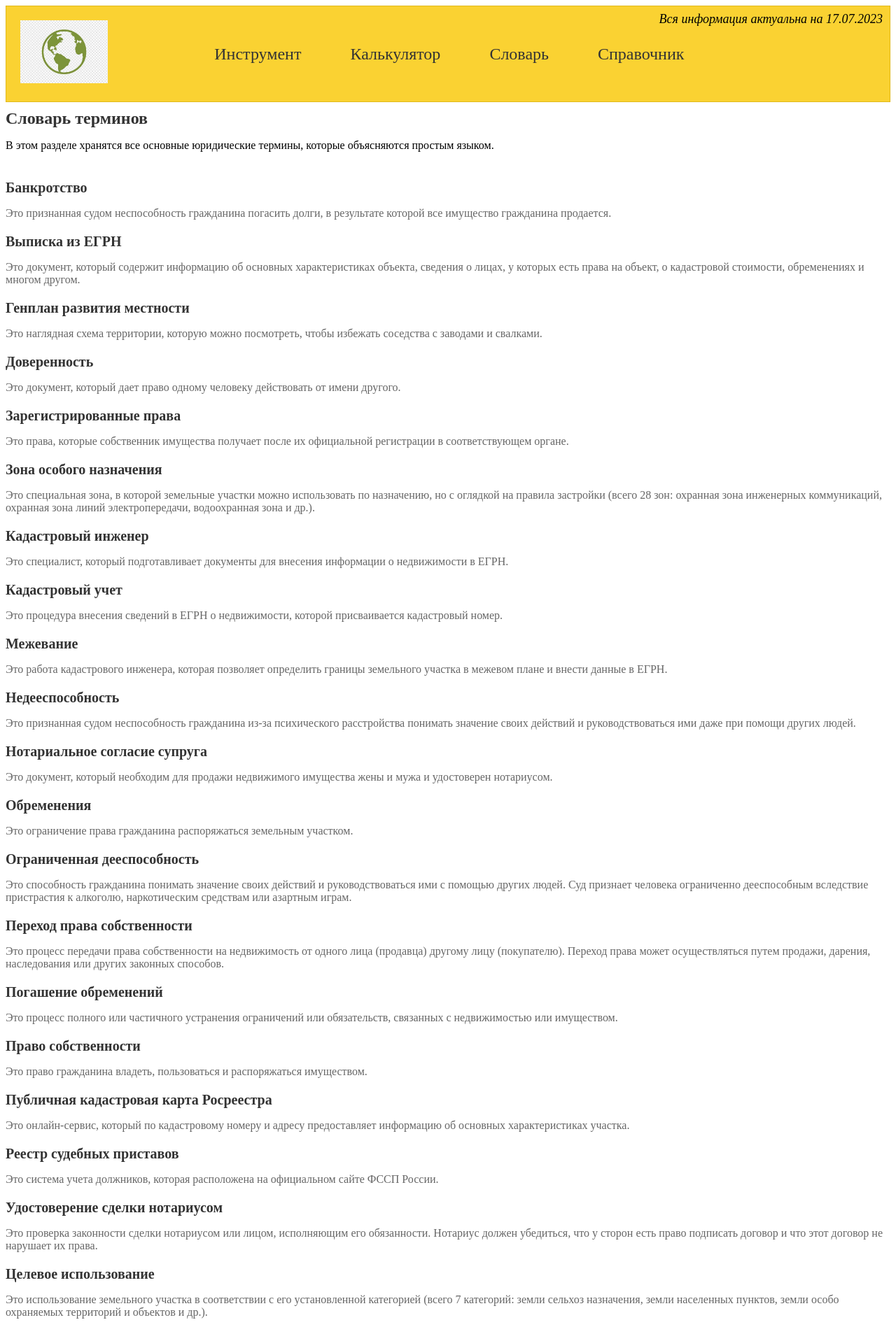
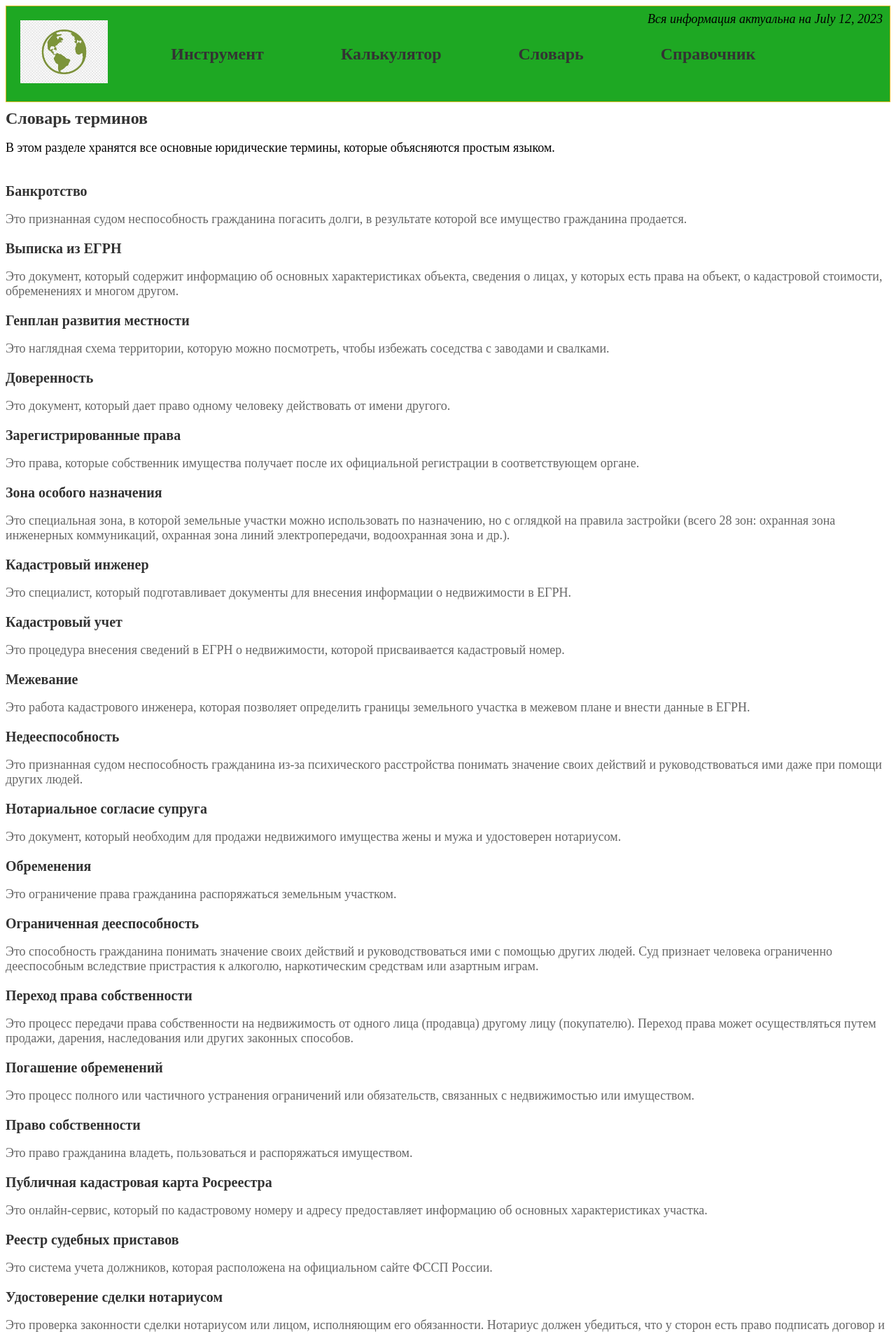
Before and after one commit to IvanTvardovsky/K_plus, a React (Create React App) app: page /dictionary in a window 1280 px wide. Shown: the top 1907 px of the page at 70% size. Built offline with nearby package versions, Linux system fonts and the light colour scheme.

Commit message:
color + font-size + link to handbook

```diff
--- a/src/components/links/handbookMaterials/glossary.js
+++ b/src/components/links/handbookMaterials/glossary.js
@@ -6,102 +6,118 @@ class Glossary extends React.Component {
          <div>
             <h1 className="title" id="glossaryTitle">Словарь терминов</h1>
 
-            <p id="afterGlossary">В этом разделе хранятся все основные юридические термины, которые объясняются простым
+            <p id="afterGlossary" className="bigger">В этом разделе хранятся все основные юридические термины, которые
+               объясняются простым
                языком.</p>
 
             <h2 className="term">Банкротство</h2>
-            <p className="definition">Это признанная судом неспособность гражданина погасить долги, в результате которой
+            <p className="definition bigger">Это признанная судом неспособность гражданина погасить долги, в результате
+               которой
                все имущество гражданина продается.</p>
 
             <h2 className="term">Выписка из ЕГРН</h2>
-            <p className="definition">Это документ, который содержит информацию об основных характеристиках объекта,
+            <p className="definition bigger">Это документ, который содержит информацию об основных характеристиках
+               объекта,
                сведения о лицах, у которых есть права на объект, о кадастровой стоимости, обременениях и многом
                другом.</p>
 
             <h2 className="term">Генплан развития местности</h2>
-            <p className="definition">Это наглядная схема территории, которую можно посмотреть, чтобы избежать соседства
+            <p className="definition bigger">Это наглядная схема территории, которую можно посмотреть, чтобы избежать
+               соседства
                с заводами и свалками.</p>
 
             <h2 className="term">Доверенность</h2>
-            <p className="definition">Это документ, который дает право одному человеку действовать от имени другого.</p>
+            <p className="definition bigger">Это документ, который дает право одному человеку действовать от имени
+               другого.</p>
 
             <h2 className="term">Зарегистрированные права</h2>
-            <p className="definition">Это права, которые собственник имущества получает после их официальной регистрации
+            <p className="definition bigger">Это права, которые собственник имущества получает после их официальной
+               регистрации
                в соответствующем органе.</p>
 
             <h2 className="term">Зона особого назначения</h2>
-            <p className="definition">Это специальная зона, в которой земельные участки можно использовать по
+            <p className="definition bigger">Это специальная зона, в которой земельные участки можно использовать по
                назначению, но с оглядкой на правила застройки (всего 28 зон: охранная зона инженерных коммуникаций,
                охранная зона линий электропередачи, водоохранная зона и др.).</p>
 
             <h2 className="term">Кадастровый инженер</h2>
-            <p className="definition">Это специалист, который подготавливает документы для внесения информации о
+            <p className="definition bigger">Это специалист, который подготавливает документы для внесения информации о
                недвижимости в ЕГРН.</p>
 
             <h2 className="term">Кадастровый учет</h2>
-            <p className="definition">Это процедура внесения сведений в ЕГРН о недвижимости, которой присваивается
+            <p className="definition bigger">Это процедура внесения сведений в ЕГРН о недвижимости, которой
+               присваивается
                кадастровый номер.</p>
 
             <h2 className="term">Межевание</h2>
-            <p className="definition">Это работа кадастрового инженера, которая позволяет определить границы земельного
+            <p className="definition bigger">Это работа кадастрового инженера, которая позволяет определить границы
+               земельного
                участка в межевом плане и внести данные в ЕГРН.</p>
 
             <h2 className="term">Недееспособность</h2>
-            <p className="definition">Это признанная судом неспособность гражданина из-за психического расстройства
+            <p className="definition bigger">Это признанная судом неспособность гражданина из-за психического
+               расстройства
                понимать значение своих действий и руководствоваться ими даже при помощи других людей.</p>
 
             <h2 className="term">Нотариальное согласие супруга</h2>
-            <p className="definition">Это документ, который необходим для продажи недвижимого имущества жены и мужа и
+            <p className="definition bigger">Это документ, который необходим для продажи недвижимого имущества жены и
+               мужа и
                удостоверен нотариусом.</p>
 
             <h2 className="term">Обременения</h2>
-            <p className="definition">Это ограничение права гражданина распоряжаться земельным участком.</p>
+            <p className="definition bigger">Это ограничение права гражданина распоряжаться земельным участком.</p>
 
             <h2 className="term">Ограниченная дееспособность</h2>
-            <p className="definition">Это способность гражданина понимать значение своих действий и руководствоваться
+            <p className="definition bigger">Это способность гражданина понимать значение своих действий и
+               руководствоваться
                ими с помощью других людей. Суд признает человека ограниченно дееспособным вследствие пристрастия к
                алкоголю, наркотическим средствам или азартным играм.</p>
 
             <h2 className="term">Переход права собственности</h2>
-            <p className="definition">Это процесс передачи права собственности на недвижимость от одного лица (продавца)
+            <p className="definition bigger">Это процесс передачи права собственности на недвижимость от одного лица
+               (продавца)
                другому лицу (покупателю). Переход права может осуществляться путем продажи, дарения, наследования или
                других законных способов.</p>
 
             <h2 className="term">Погашение обременений</h2>
-            <p className="definition">Это процесс полного или частичного устранения ограничений или обязательств,
+            <p className="definition bigger">Это процесс полного или частичного устранения ограничений или обязательств,
                связанных с недвижимостью или имуществом.</p>
 
             <h2 className="term">Право собственности</h2>
-            <p className="definition">Это право гражданина владеть, пользоваться и распоряжаться имуществом.</p>
+            <p className="definition bigger">Это право гражданина владеть, пользоваться и распоряжаться имуществом.</p>
 
             <h2 className="term">Публичная кадастровая карта Росреестра</h2>
-            <p className="definition">Это онлайн-сервис, который по кадастровому номеру и адресу предоставляет
+            <p className="definition bigger">Это онлайн-сервис, который по кадастровому номеру и адресу предоставляет
                информацию об основных характеристиках участка.</p>
 
             <h2 className="term">Реестр судебных приставов</h2>
-            <p className="definition">Это система учета должников, которая расположена на официальном сайте ФССП
+            <p className="definition bigger">Это система учета должников, которая расположена на официальном сайте ФССП
                России.</p>
 
             <h2 className="term">Удостоверение сделки нотариусом</h2>
-            <p className="definition">Это проверка законности сделки нотариусом или лицом, исполняющим его обязанности.
+            <p className="definition bigger">Это проверка законности сделки нотариусом или лицом, исполняющим его
+               обязанности.
                Нотариус должен убедиться, что у сторон есть право подписать договор и что этот договор не нарушает их
                права.</p>
 
             <h2 className="term">Целевое использование</h2>
-            <p className="definition">Это использование земельного участка в соответствии с его установленной категорией
+            <p className="definition bigger">Это использование земельного участка в соответствии с его установленной
+               категорией
                (всего 7 категорий: земли сельхоз назначения, земли населенных пунктов, земли особо охраняемых территорий
                и объектов и др.).</p>
 
             <h2 className="term">Экологическая ситуация</h2>
-            <p className="definition">Это состояние окружающей среды земельного участка, включая наличие полезных
+            <p className="definition bigger">Это состояние окружающей среды земельного участка, включая наличие полезных
                ископаемых, загрязняющих веществ в атмосферном воздухе, месторождений пресных подземных вод и др.</p>
 
             <h2 className="term">Экстремизм</h2>
-            <p className="definition">Это криминальное явление, направленное против основ конституционного строя и
+            <p className="definition bigger">Это криминальное явление, направленное против основ конституционного строя
+               и
                безопасности государства.</p>
 
             <h2 className="term">Юридическая история земельного участка</h2>
-            <p className="definition">Это хронологические сведения о количестве предыдущих сделок с земельным участком и
+            <p className="definition bigger">Это хронологические сведения о количестве предыдущих сделок с земельным
+               участком и
                временном интервале между ними.</p>
          </div>
       );
--- a/src/components/navbar.js
+++ b/src/components/navbar.js
@@ -1,35 +1,47 @@
 import React from "react";
-import {Link} from "react-router-dom";
+import { Link } from "react-router-dom";
 import logo from "../images/logo.webp";
 import Image from "./image";
 
 class Navbar extends React.Component {
+   getCurrentDate() {
+      const currentDate = new Date();
+      const options = {
+         year: "numeric",
+         month: "long",
+         day: "numeric",
+      };
+      return currentDate.toLocaleDateString(undefined, options);
+   }
+
    render() {
+      const currentDate = this.getCurrentDate();
+
       return (
          <div className="navbar">
             <div className="navbar-wrapper">
                <div className="navbar-logo">
                   <Link to="/">
-                     <Image image={logo}/>
+                     <Image image={logo} />
                   </Link>
                </div>
                <nav role="navigation" className="navbar-menu">
                   <ul role="list" className="navbar-menu-list">
                      <li>
-                        <Link to="/instrument">Инструмент</Link>
+                        <Link to="/instrument" className="highlight-link">Инструмент</Link>
                      </li>
                      <li>
-                        <Link to="/calculator">Калькулятор</Link>
+                        <Link to="/calculator" className="highlight-link">Калькулятор</Link>
                      </li>
                      <li>
-                        <Link to="/dictionary">Словарь</Link>
+                        <Link to="/dictionary" className="highlight-link">Словарь</Link>
                      </li>
                      <li>
-                        <Link to="/handbook">Справочник</Link>
+                        <Link to="/handbook" className="highlight-link">Справочник</Link>
                      </li>
                   </ul>
                   <div className="navbar-info">
-                     Вся информация актуальна на 17.07.2023
+                     Вся информация актуальна на {currentDate}
                   </div>
                </nav>
             </div>
--- a/src/css/styles.css
+++ b/src/css/styles.css
@@ -2,7 +2,7 @@
     display: flex;
     justify-content: space-between;
     align-items: center;
-    background-color: #fad232;
+    background-color: #1ea823;
     padding: 10px;
     border: 1px solid rgb(224, 185, 29);
     font-size: x-large;
@@ -42,6 +42,7 @@
 .navbar-menu-list li {
     display: inline-block;
     margin-right: 70px;
+    padding-left: 40px; /* Adjust the padding value as needed */
 }
 
 .navbar-menu-list li:last-child {
@@ -56,6 +57,11 @@
 .navbar-menu-list li a:hover {
     color: #000;
 }
+
+.highlight-link {
+    font-weight: bold;
+}
+
 
 .Risks {
     border: 2px solid #b1aeae;
@@ -310,6 +316,7 @@
 
 .infoText {
     margin-top: 5px;
+    margin-bottom: 50px;
 }
 
 #guidebookTitle {
@@ -422,3 +429,7 @@
     white-space: nowrap;
     margin-right: 5px;
 }
+
+#marginBottomInfo {
+    margin-bottom: 50px;
+}
```
Also changed, not shown: src/components/blocks.js (+15 -6 lines), src/components/links/handbookMaterials/guidebook.js (+56 -56 lines).
